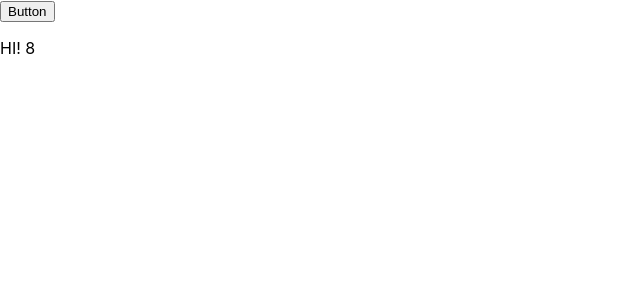
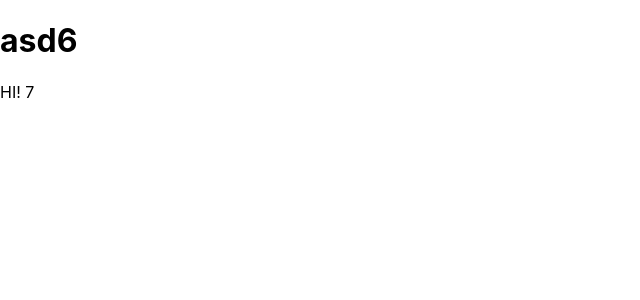
Before and after one commit to MikeBendorf11/ReactPros, a React (Create React App) app: page / in a window 1280 px wide. Shown: the top 300 px of the page, without its empty margins (0-640 px from the left). Built offline with nearby package versions, Linux system fonts and the light colour scheme.

Commit message:
2 sync states, missing async test with arrow func

```diff
--- a/src/index.js
+++ b/src/index.js
@@ -5,29 +5,37 @@ import App from './App';
 import * as serviceWorker from './serviceWorker';
 
 var a = 1;
-var b = <button id="bttn">Button</button>
+
+//can't be called within class purpose??
+function AnotherTag(props){
+  return <h1>{props.num}</h1>
+}
+
 
 class Atag extends React.Component{
   //same as function Atag(){} but can set state and constructor
   constructor(props){
     super(props)
-    this.state = {b:0}
+    this.state = {
+      b:0,
+      c: ''
+    }
   }
   componentDidMount(){
     this.itv = setInterval(()=>{
-      this.setState({b: a=a+1})
-      //state (b) should not set itself
-      //the changing value of (a) sets state if (b)
-    },1000)
+      if((this.state.b)%2 == 0){
+        this.setState({c: 'asd'+this.state.b})
+      }
+      //setState can be self assignment
+      this.setState({b: this.state.b+1})
+    },1000);
+
   }
-  componentWillUnmount(){
-    //
-    b.onclick = ()=>clearInterval(this.itv)
-  }
+
   render(){
     return(
       <div>
-        {b}
+        <AnotherTag num={this.state.c}/>
         <p>HI! {this.state.b}</p>
       </div>
 
@@ -45,3 +53,5 @@ ReactDOM.render(<Atag />, document.getElementById('root'))
 // unregister() to register() below. Note this comes with some pitfalls.
 // Learn more about service workers: http://bit.ly/CRA-PWA
 serviceWorker.unregister();
+
+//https://reactjs.org/docs/state-and-lifecycle.html
```
